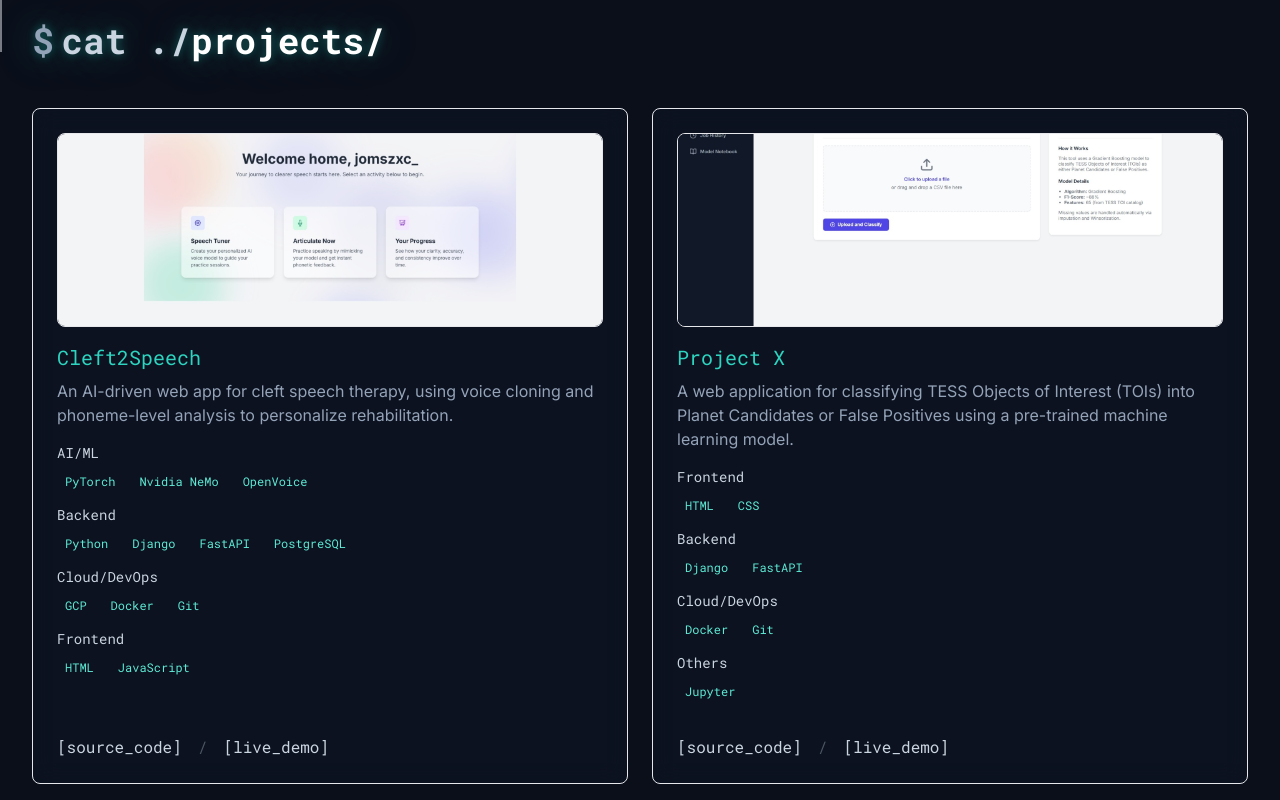
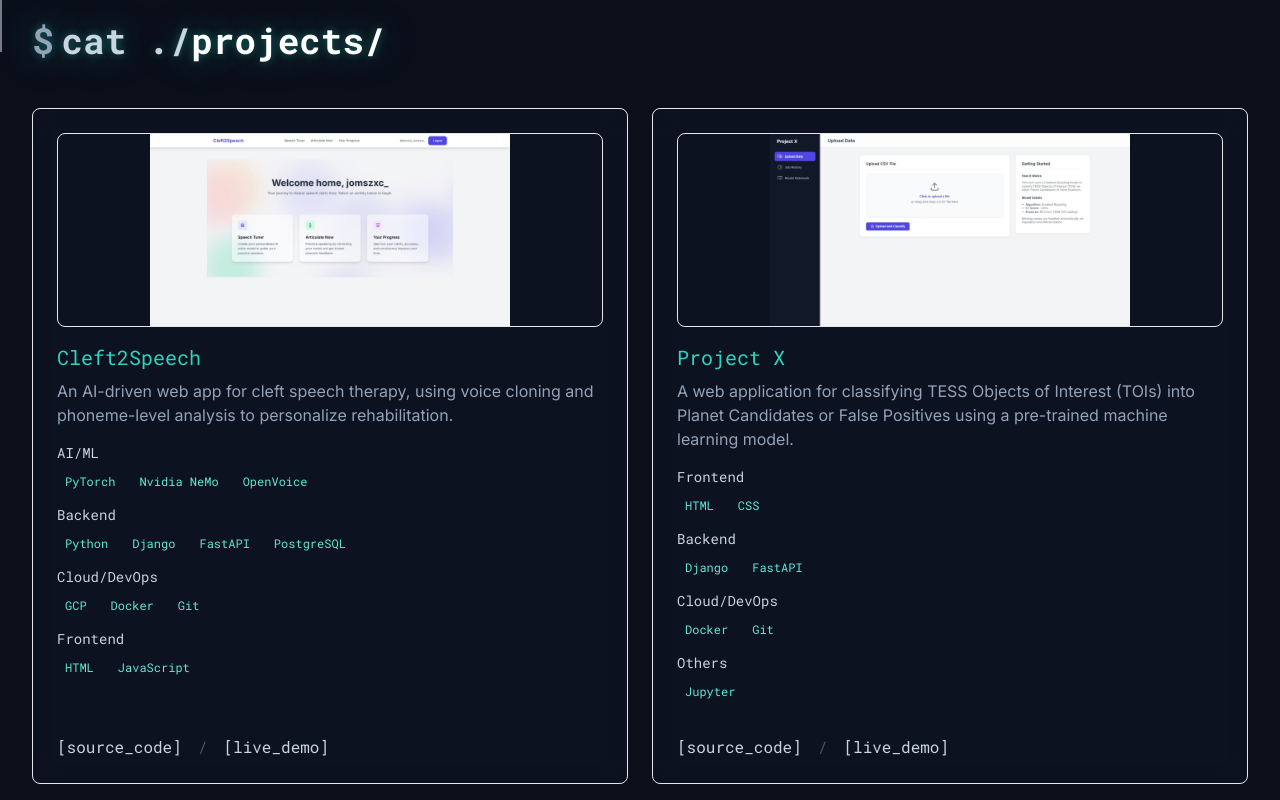
Before and after one commit to jomzxc/Portfolio, a React (Vite) app: page / in a window 1280 px wide. Shown: the part 2460-3260 px from the top of the page. Built offline with nearby package versions, Linux system fonts and the light colour scheme.

Commit message:
Fix image display to show full screenshots without cropping
Co-authored-by: jomzxc <74537369+jomzxc@users.noreply.github.com>

```diff
--- a/components/Projects.tsx
+++ b/components/Projects.tsx
@@ -102,11 +102,11 @@ const Projects: React.FC = () => {
             <div className="relative z-10 flex flex-col justify-between h-full">
               <div>
                 {project.image && (
-                  <div className="mb-4 rounded-lg overflow-hidden border border-primary/10 group-hover:border-primary/30 transition-colors duration-300">
+                  <div className="mb-4 rounded-lg overflow-hidden border border-primary/10 group-hover:border-primary/30 transition-colors duration-300 bg-gradient-to-br from-bg-main/50 to-bg-card/50">
                     <img
                       src={project.image}
                       alt={project.title}
-                      className="w-full h-48 object-cover"
+                      className="w-full h-48 object-contain"
                     />
                   </div>
                 )}
```
